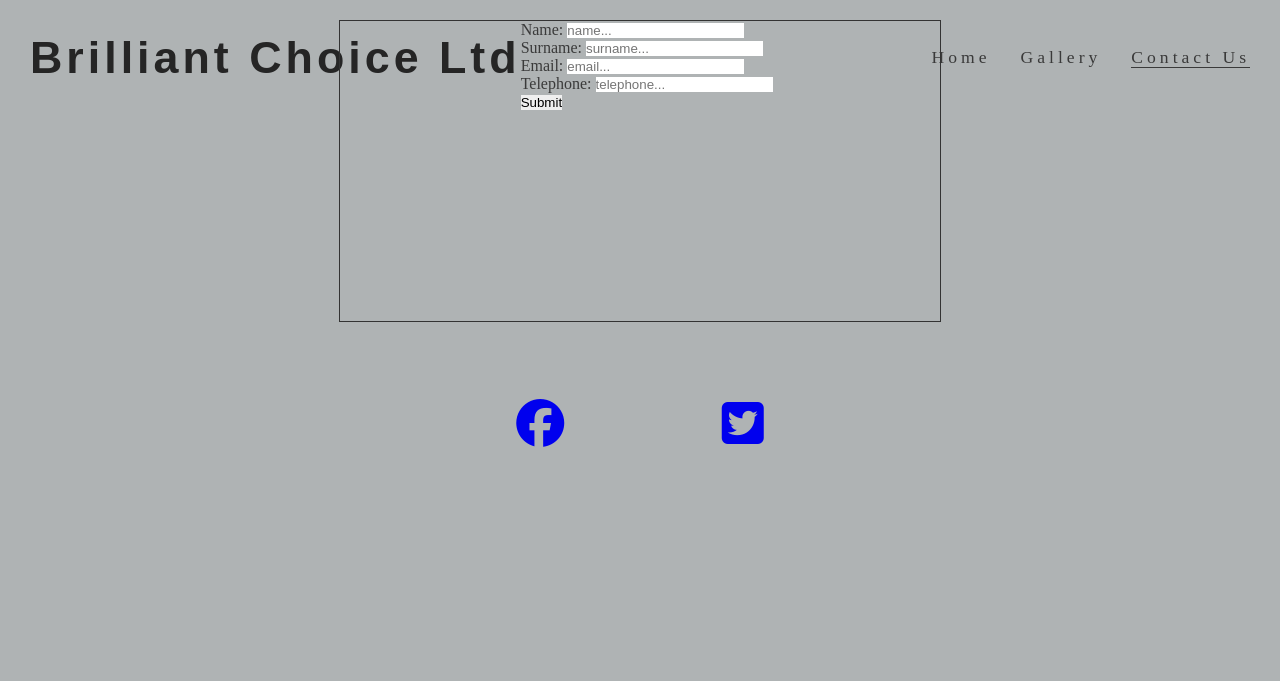
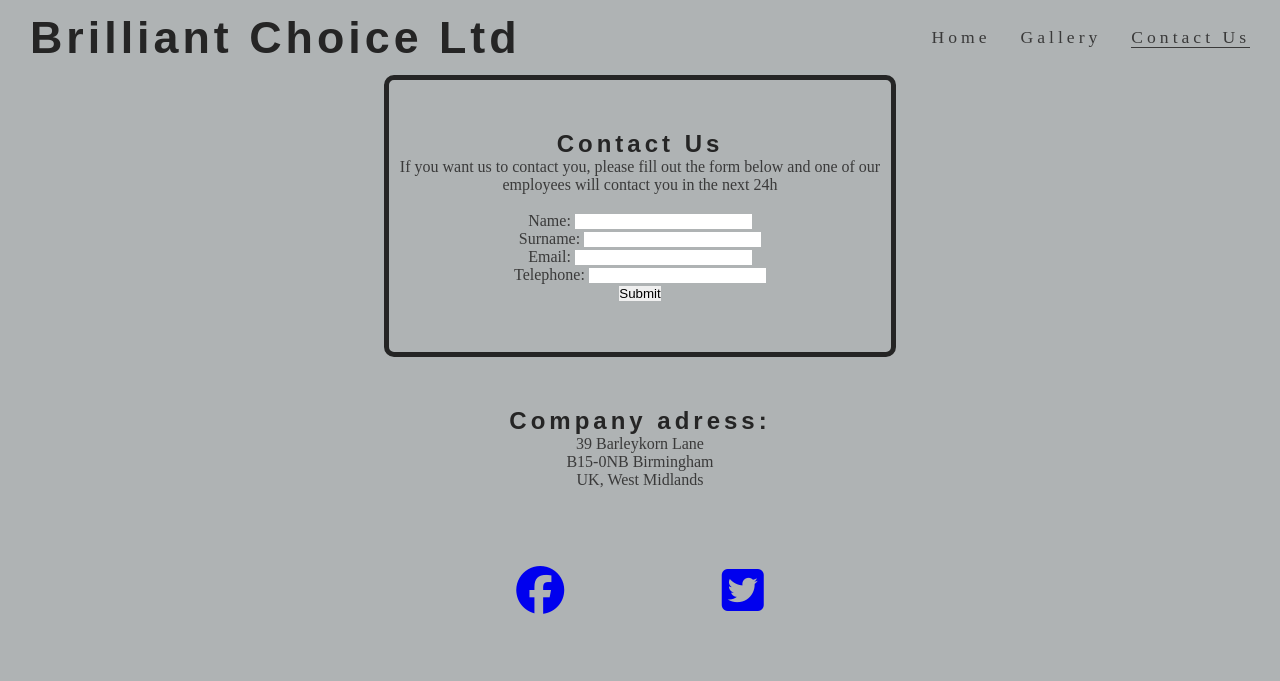
Before and after one commit to SuperBejot/Brilliant-Choice-Ltd, a plain HTML site: page contact_us.html in a window 1280 px wide. Drawn offline with Linux system fonts and the light colour scheme.

Commit message:
styling Contact Us page

```diff
--- a/assets/css/style.css
+++ b/assets/css/style.css
@@ -115,15 +115,15 @@ h1, h2 {
 /* contact us form */
 
 #contact {
-    max-width: 600px;
-  width:100%;
-  margin:0 auto;
-  border: 1px solid #333;
-  position:relative;
-  height:300px;
-
+    clear:both;
+    padding-top: 50px;
+    padding-bottom: 50px;
+    text-align: center;
+    border: 5px solid #252525;
+    border-radius: 10px;
+    margin: 50px 30% 50px 30%;
 }
 
-#header {
-    margin-bottom: 20px;
+#adress {
+    text-align: center;
 }
--- a/contact_us.html
+++ b/contact_us.html
@@ -25,23 +25,33 @@
             </nav>
         </header>
 
-        <div id="contact">
+        <section id="contact">
+            <h2>Contact Us</h2>
+            <p>If you want us to contact you, please fill out the form below and one of our employees will contact you in the next 24h</p>
+            <br>
             <form>
                 <label for="name">Name:</label>
-                <input type="text" id="name" name="name" placeholder="name...">
+                <input type="text" id="name" name="name">
                 <br>
                 <label for="surname">Surname:</label>
-                <input type="text" id="surname" name="surname" placeholder="surname...">
+                <input type="text" id="surname" name="surname">
                 <br>
                 <label for="email">Email:</label>
-                <input type="email" id="email" name="email" placeholder="email...">
+                <input type="email" id="email" name="email">
                 <br>
                 <label for="tel">Telephone:</label>
-                <input type="tel" id="tel" name="telephone" placeholder="telephone...">
+                <input type="tel" id="tel" name="telephone">
                 <br>
                 <input type="submit">
-            </form>
-        </div>
+        </section>
+
+        <section id="adress">
+            <h2>Company adress:</h2>
+            <p>39 Barleykorn Lane</p>
+            <p>B15-0NB Birmingham</p>
+            <p>UK, West Midlands</p>
+        </section>
+
 
         <footer>
             <ul class="social_network">
```
Also changed, not shown: gallery.html (+1 -0 lines).
